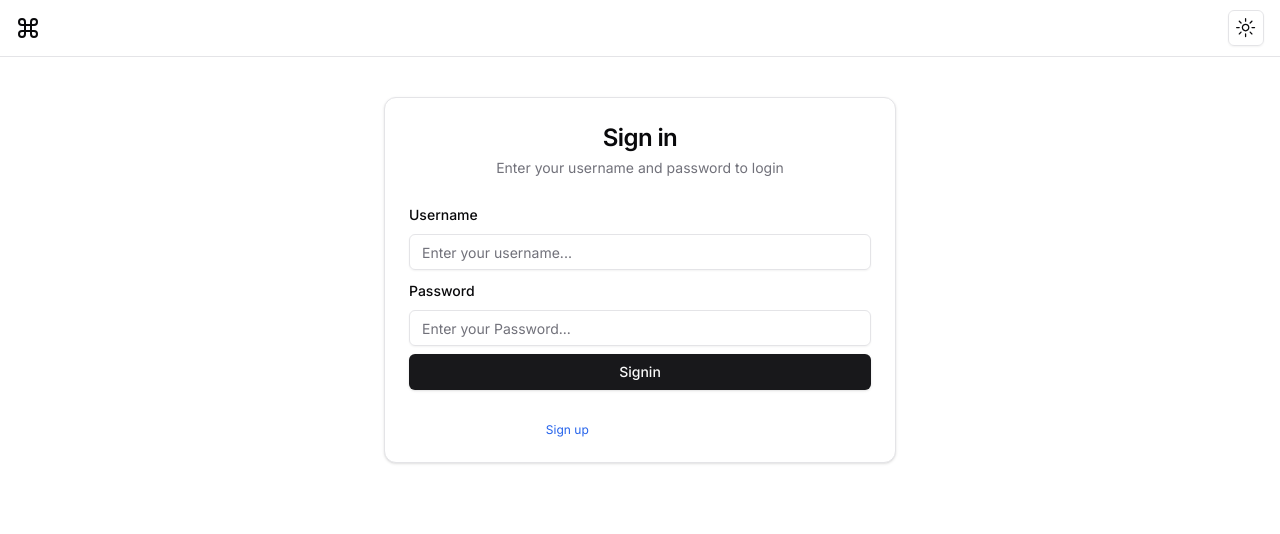
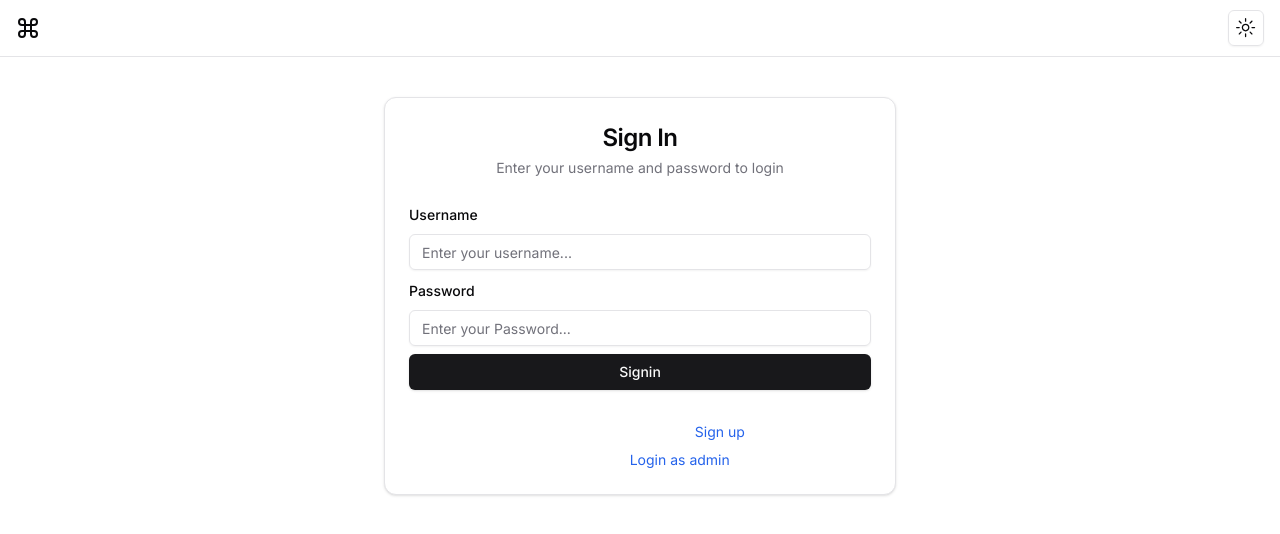
Before and after one commit to Avik-creator/cafe-management-system, a Next.js app: page /user/signin in a window 1280 px wide. Shown: the top 534 px of the page. Built offline with nearby package versions, Linux system fonts and the light colour scheme.

Commit message:
hyperlink mention

```diff
--- a/app/(auth)/(signin)/page.tsx
+++ b/app/(auth)/(signin)/page.tsx
@@ -75,20 +75,30 @@ export default function LoginPage() {
             <p className="px-8 text-center text-sm text-muted-foreground">
               By clicking continue, you agree to our{" "}
               <Link
-                href="/terms"
+                href="/"
                 className="underline underline-offset-4 hover:text-primary"
               >
                 Terms of Service
               </Link>{" "}
               and{" "}
               <Link
-                href="/privacy"
+                href="/"
                 className="underline underline-offset-4 hover:text-primary"
               >
                 Privacy Policy
               </Link>
               .
             </p>
+            <p className="mt-2 text-sm text-center text-white">
+                {" "}
+                Not Admin?{" "}
+                <Link
+                  href={"/user/signin"}
+                  className=" text-blue-600 hover:underline"
+                >
+                  Login as user
+                </Link>
+              </p>
           </div>
         </div>
       </div>
--- a/app/user/signin/page.tsx
+++ b/app/user/signin/page.tsx
@@ -20,7 +20,7 @@ export default function SignIn() {
         <div className="w-full m-auto bg-inherit lg:max-w-lg">
           <Card>
             <CardHeader className="space-y-1">
-              <CardTitle className="text-2xl text-center">Sign in</CardTitle>
+              <CardTitle className="text-2xl text-center">Sign In</CardTitle>
               <CardDescription className="text-center">
                 Enter your username and password to login
               </CardDescription>
@@ -28,8 +28,8 @@ export default function SignIn() {
             <CardContent>
               <UserSigninForm />
             </CardContent>
-            <CardFooter>
-              <p className="mt-2 text-xs text-center text-white">
+            <CardFooter className="flex flex-col">
+              <p className="mt-2 text-sm text-center text-white">
                 {" "}
                 Don&apos;t have an account?{" "}
                 <Link
@@ -39,6 +39,16 @@ export default function SignIn() {
                   Sign up
                 </Link>
               </p>
+              <p className="mt-2 text-sm text-center text-white">
+                {" "}
+                Not a user?{" "}
+                <Link
+                  href={"/"}
+                  className=" text-blue-600 hover:underline"
+                >
+                  Login as admin
+                </Link>
+              </p>
             </CardFooter>
           </Card>
         </div>
```
